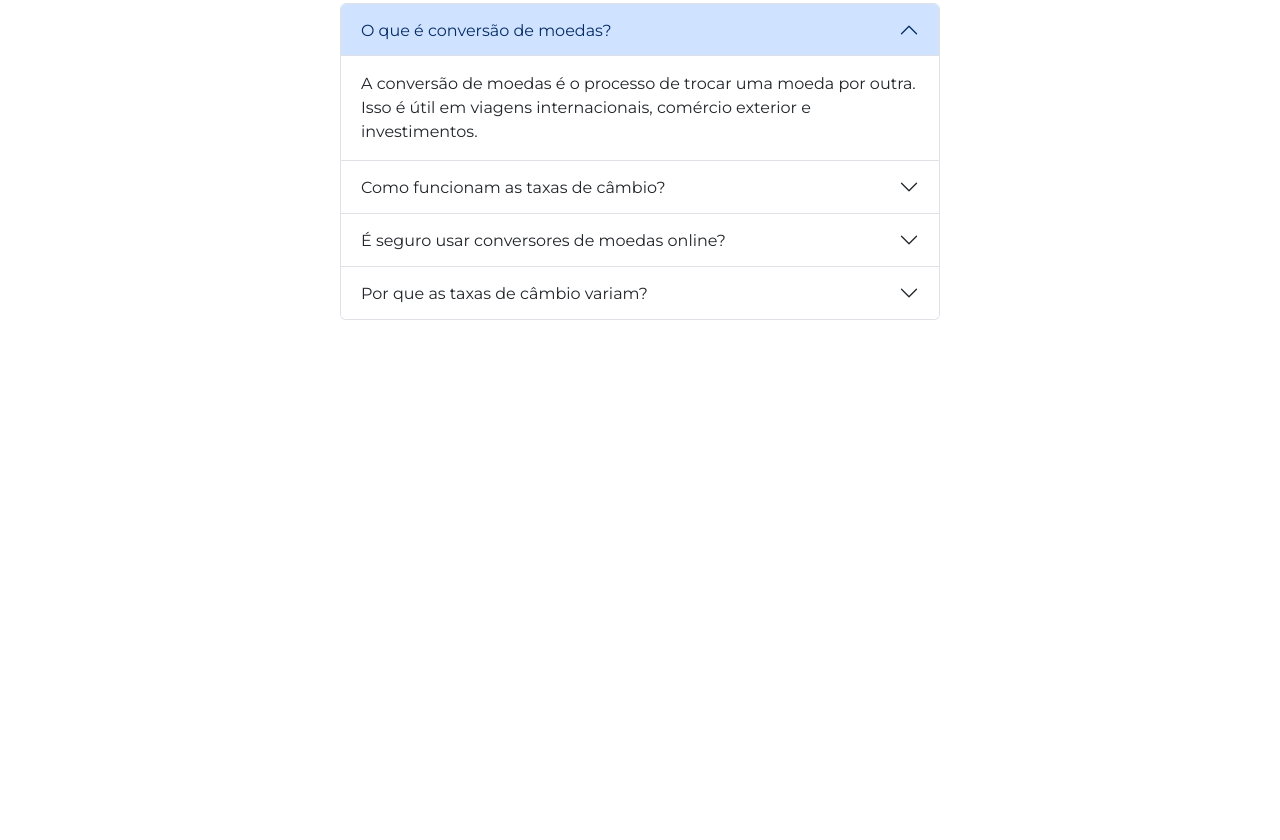
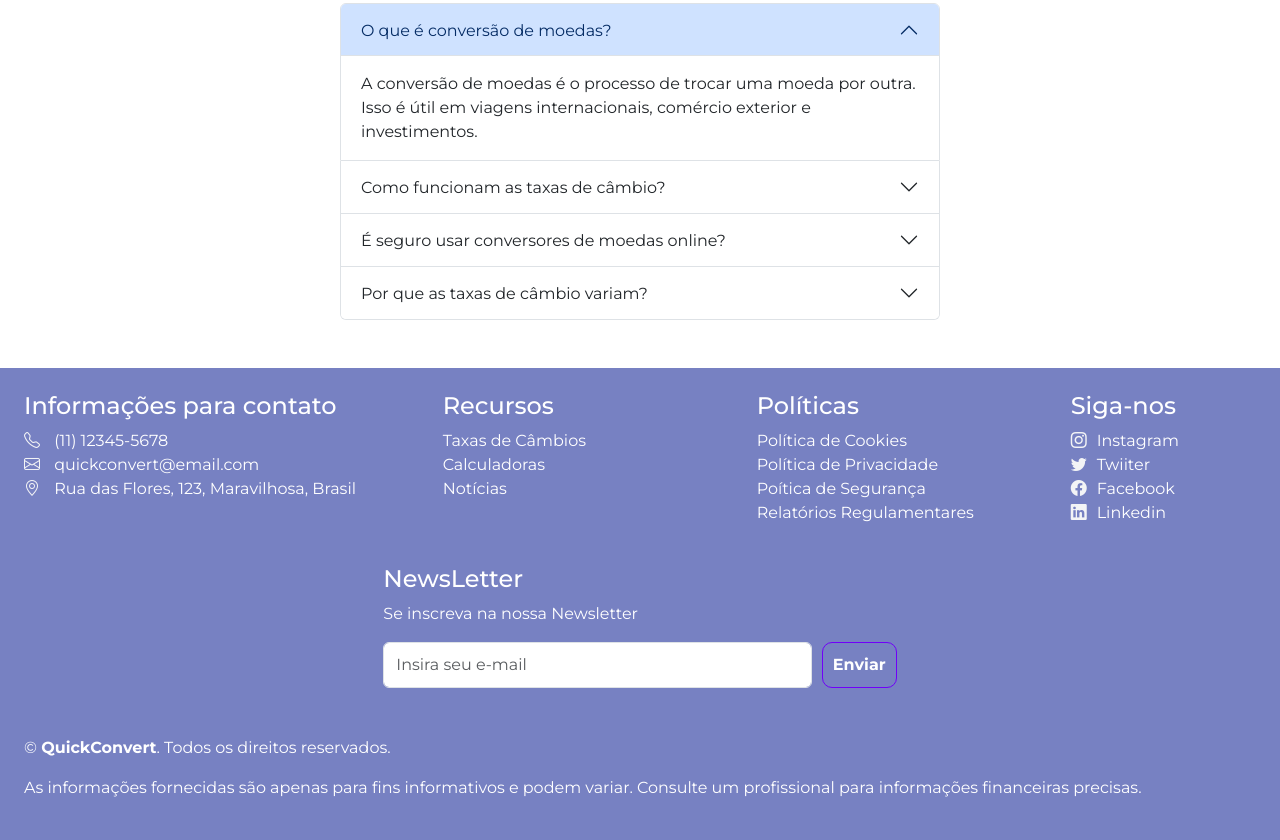
Before and after one commit to ryannardelli/quickconvert, a plain HTML site: page index.html in a window 1280 px wide. Shown: the part 1638-2478 px from the top of the page. Before the commit the page ends 1982 px from the top, so only its background shows below. Drawn offline with nearby package versions, Linux system fonts and the light colour scheme; no server answers.

Commit message:
enviando rodapé do projeto

```diff
--- a/css/style.css
+++ b/css/style.css
@@ -1,3 +1,20 @@
+/* Color Theme Swatches in Hex
+.My-Color-Theme-1-hex { color: #7000F9; }
+.My-Color-Theme-2-hex { color: #0324FA; }
+.My-Color-Theme-3-hex { color: #7781C2; }
+.My-Color-Theme-4-hex { color: #F3F4F6; }
+.My-Color-Theme-5-hex { color: #443952; }
+.My-Color-Theme-6-hex { color: #000000; } */
+
+:root {
+    --color-one: #7000F9;
+    --color-two: #0324FA;
+    --color-three: #7781C2;
+    --color-four: #F3F4F6;
+    --color-five: #443952;
+    --color-six: #000000;
+}
+
 * {
     font-family: 'Montserrat', sans-serif;
 }
@@ -64,6 +81,48 @@
     letter-spacing: 1px;
 }
 
+#footer-informations {
+    background: var(--color-three);
+    color: #fff;
+}
+
+#footer-informations a {
+    text-decoration: none;
+    color: #fff;
+    transition: 0.3s;
+}
+
+#footer-informations a:hover {
+    color: #d7d9db;
+}
+
+#footer-informations i {
+    margin-right: 10px;
+    color: var(--color-four);
+}
+
+#container-newsletter {
+    margin: 0 auto;
+}
+
+#form-newsletter {
+    display: flex;
+    gap: 10px;
+}
+
+#form-newsletter button {
+    background: transparent;
+    border-color: var(--color-one);
+    transition: .3s;
+    font-weight: bolder;
+    border-radius: 10px;
+    padding: 10px;
+}
+
+#form-newsletter button:hover {
+    background: var(--color-one);
+}
+
 @media (min-width: 768px) {
     #informations-conversion {
         flex-direction: row;
--- a/index.html
+++ b/index.html
@@ -17,7 +17,7 @@
     <link rel="preconnect" href="https://fonts.googleapis.com">
     <link rel="preconnect" href="https://fonts.gstatic.com" crossorigin>
     <link href="https://fonts.googleapis.com/css2?family=Montserrat:ital,wght@0,100..900;1,100..900&display=swap" rel="stylesheet">
-    <title>Conversor de Moedas</title>
+    <title>QuickConvert</title>
 </head>
 <body>
 
@@ -45,7 +45,7 @@
                     <li class="nav-item d-flex" id="nav-items-icons-sociais">
                         <a href="#" class="nav-link" aria-current="page"><i class="bi bi-instagram"></i></a>
                         <a href="#" class="nav-link" aria-current="page"><i class="bi bi-facebook"></i></a>
-                        <a href="#" class="nav-link" aria-current="page"><i class="bi bi-twitter-x"></i></a>
+                        <a href="#" class="nav-link" aria-current="page"><i class="bi bi-twitter"></i></a>
                     </li>
                     <!-- <li class="nav-item">
                         <a href="#" class="nav-link" aria-current="page"><i class="bi bi-twitter-x"></i></a>
@@ -429,5 +429,71 @@
           </div>
         </div>
     </div>
+
+    <!-- FOOTER -->
+    <footer class="container-fluid mt-4 p-4" id="footer-informations">
+        <div class="row">
+            <div class="col-12 col-md-4 mb-4">
+                <h4>Informações para contato</h4>
+                <ul class="list-unstyled">
+                    <li>
+                        <i class="bi bi-telephone"></i>
+                        (11) 12345-5678
+                    </li>
+                    <li>
+                        <a href="#">
+                            <i class="bi bi-envelope"></i>
+                            quickconvert@email.com
+                        </a>
+                    </li>
+                    <li>
+                        <i class="bi bi-geo-alt"></i>
+                        Rua das Flores, 123, Maravilhosa, Brasil
+                    </li>
+                </ul>
+            </div>
+
+            <div class="col-12 col-md-3 mb-4">
+                <h4>Recursos</h4>
+                <ul class="list-unstyled">
+                    <li><a href="#">Taxas de Câmbios</a></li>
+                    <li><a href="#">Calculadoras</a></li>
+                    <li><a href="#">Notícias</a></li>
+                </ul>
+            </div>
+            <div class="col-12 col-md-3 mb-4">
+                <h4>Políticas</h4>
+                <ul class="list-unstyled">
+                    <li><a href="#">Política de Cookies</a></li>
+                    <li><a href="#">Política de Privacidade</a></li>
+                    <li><a href="#">Poítica de Segurança</a></li>
+                    <li><a href="#">Relatórios Regulamentares</a></li>
+                </ul>
+            </div>
+            <div class="col-12 col-md-2 mb-4">
+                <h4>Siga-nos</h4>
+                <ul class="list-unstyled">
+                    <li><i class="bi bi-instagram"></i><a href="#">Instagram</a></li>
+                    <li><i class="bi bi-twitter"></i><a href="#">Twiiter</a></li>
+                    <li><i class="bi bi-facebook"></i><a href="#">Facebook</a></li>
+                    <li><i class="bi bi-linkedin"></i><a href="#">Linkedin</a></li>
+                </ul>
+            </div>
+        </div>
+
+        <div class="col-12 col-md-5 pb-4" id="container-newsletter">
+            <h4>NewsLetter</h4>
+            <p>Se inscreva na nossa Newsletter</p>
+            <form id="form-newsletter">
+                <input type="email" name="email" id="email" class="form-control" placeholder="Insira seu e-mail">
+                <button type="submit" class="btn btn-primary">Enviar</button>
+            </form>
+        </div>
+
+        <div class="col-12 mt-4">
+            <p>© <strong>QuickConvert</strong>. Todos os direitos reservados.</p>
+            <p>As informações fornecidas são apenas para fins informativos e podem variar. Consulte um profissional para informações financeiras precisas.</p>
+        </div>
+    </footer>
 </body>
 </html>
```
